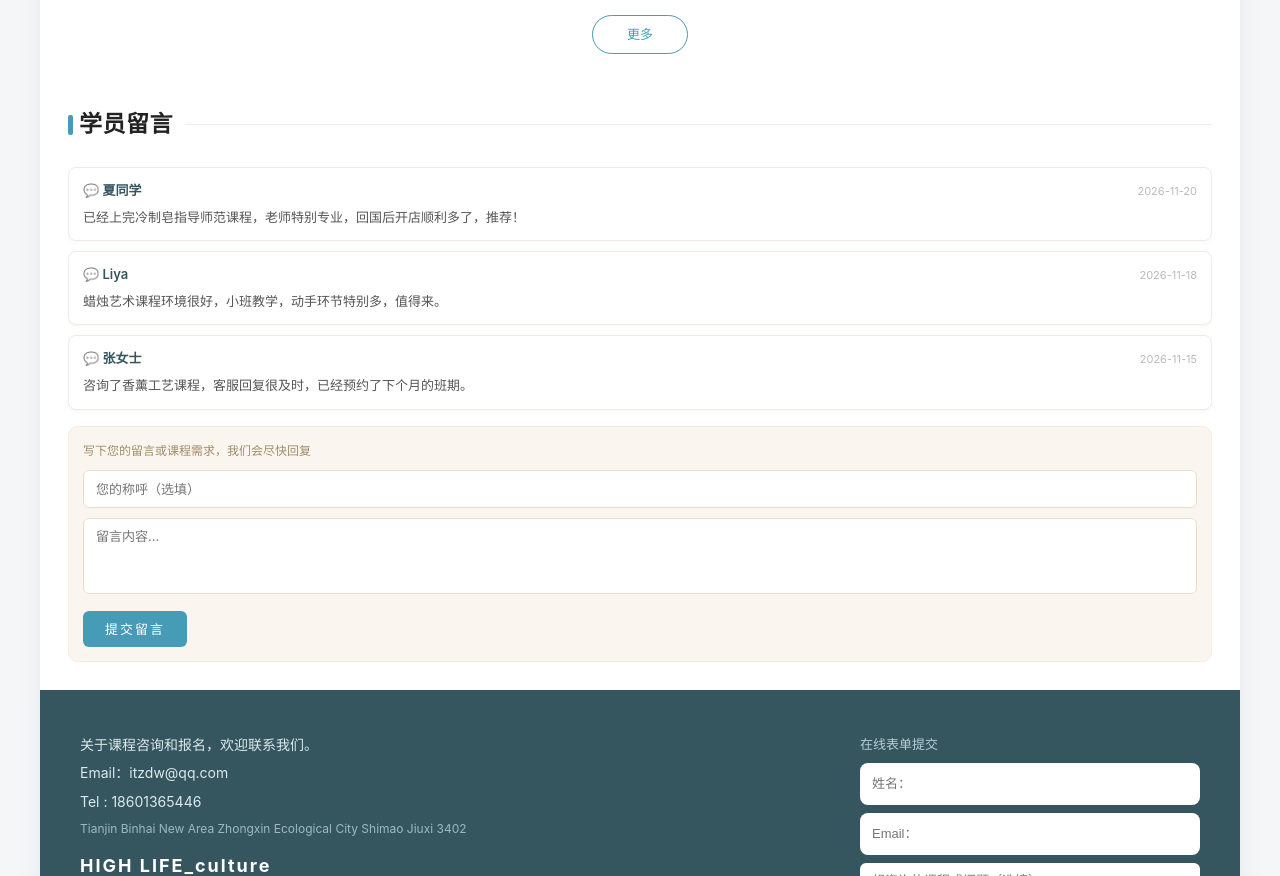
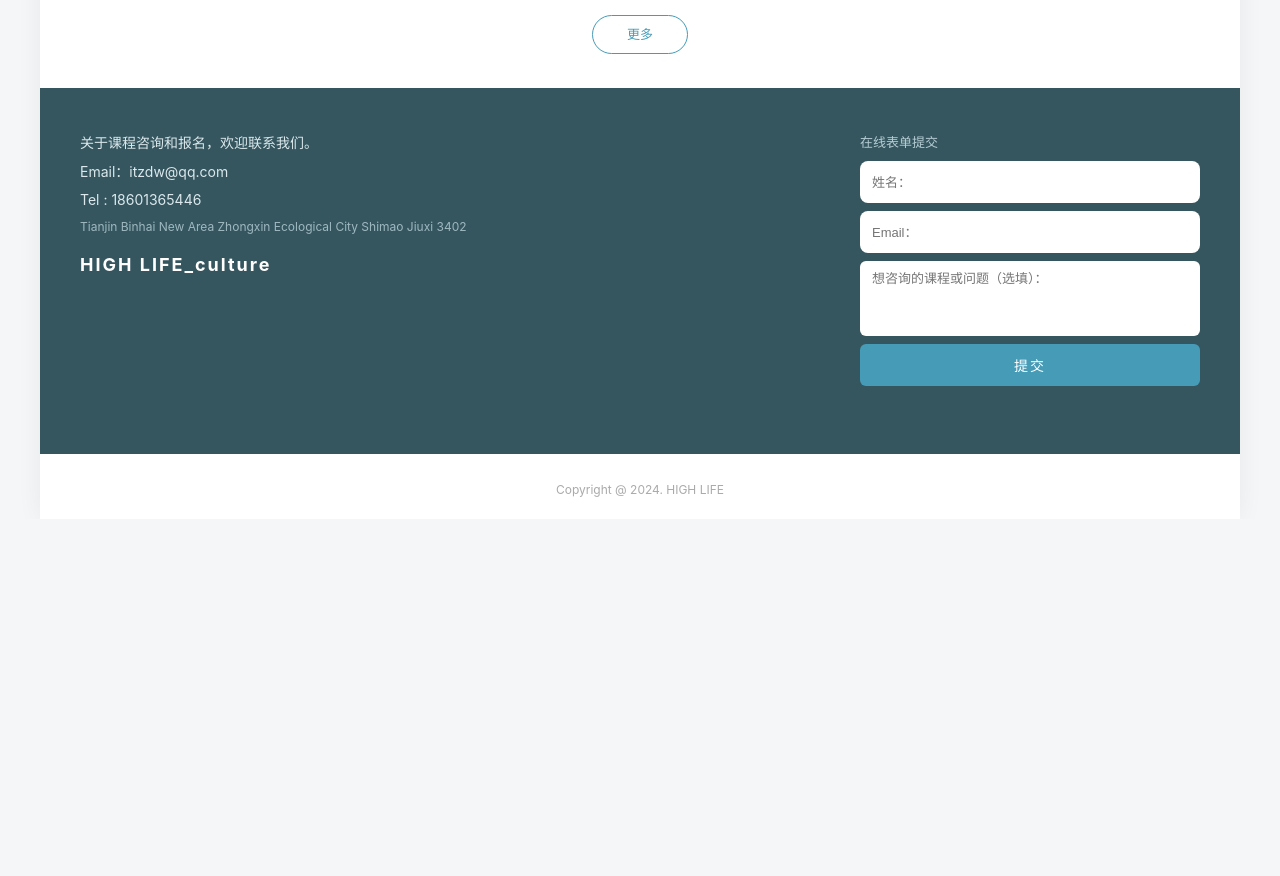
Before and after one commit to itzdw/itzdw.github.io, a plain HTML site: page highlife/index.html in a window 1280 px wide. Shown: the part 4910-5786 px from the top of the page. After the commit the page ends 5429 px from the top, so only its background shows below. Drawn offline with Linux system fonts and the light colour scheme.

Commit message:
remove msg board section, keep contact form

```diff
--- a/highlife/index.html
+++ b/highlife/index.html
@@ -66,17 +66,6 @@
     <div class="more-wrap"><a class="more-btn" href="#courses">更多</a></div>
   </section>
 
-  <section class="mod" id="msgs">
-    <div class="mod-hd"><h2 id="msgsTitle" data-hl-kind="text" data-hl-path="msgsTitle" data-hl-label="留言板标题">学员留言</h2><span class="hd-line"></span></div>
-    <div class="msg-list" id="msgList"></div>
-    <div class="msg-form">
-      <div class="msg-hint" id="msgHint">写下您的留言或课程需求，我们会尽快回复</div>
-      <div class="msg-row"><input id="msgName" type="text" maxlength="30" placeholder="您的称呼（选填）"></div>
-      <div class="msg-row"><textarea id="msgText" rows="3" maxlength="500" placeholder="留言内容…"></textarea></div>
-      <div class="msg-row msg-btnrow"><button type="button" id="msgSubmit">提交留言</button><span class="form-tip" id="msgTip"></span></div>
-    </div>
-  </section>
-
   <section class="contact" id="contact">
     <div class="cinfo">
       <p id="contactIntro" data-hl-kind="text" data-hl-path="contact.intro" data-hl-label="联系引言"></p>
```
